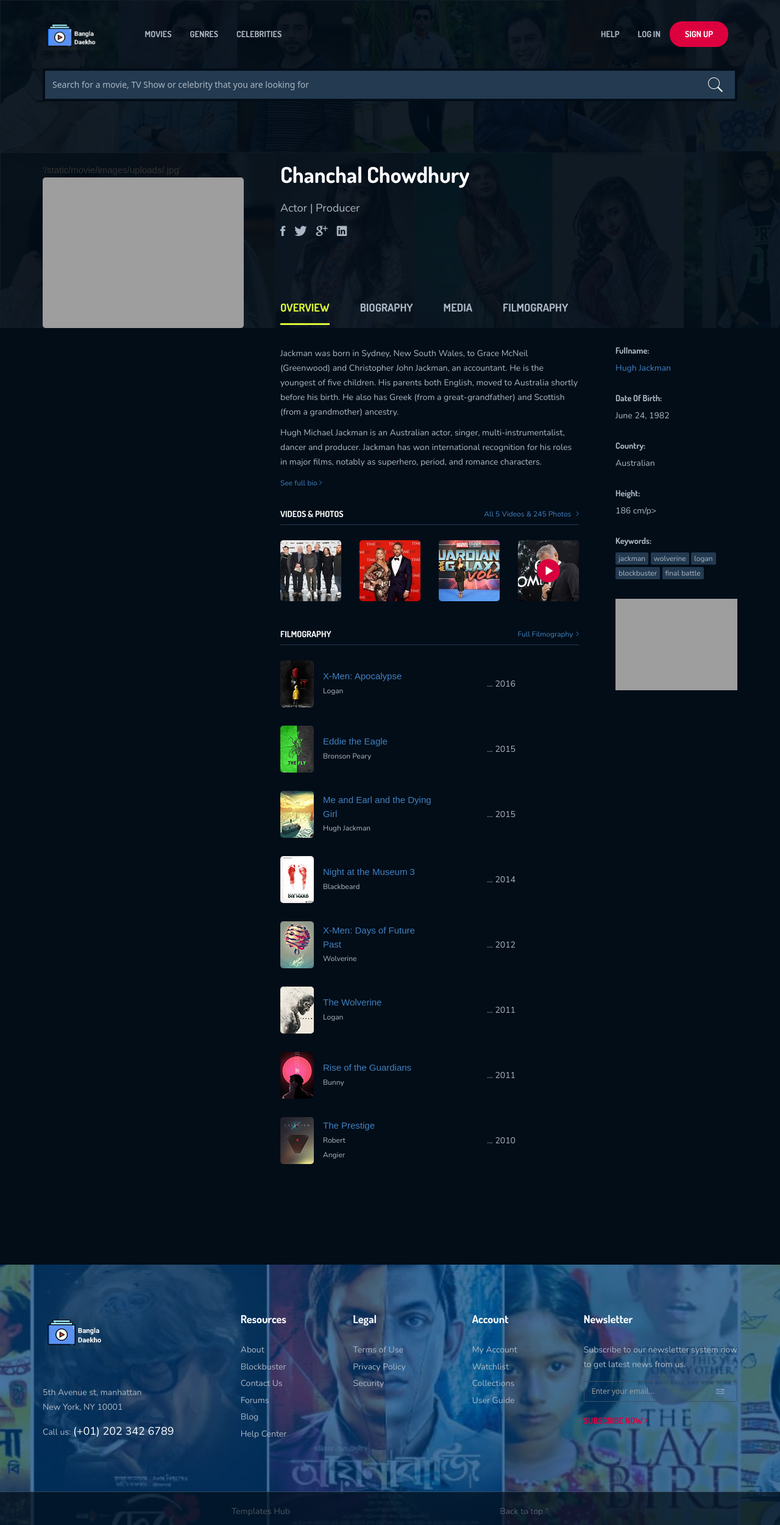
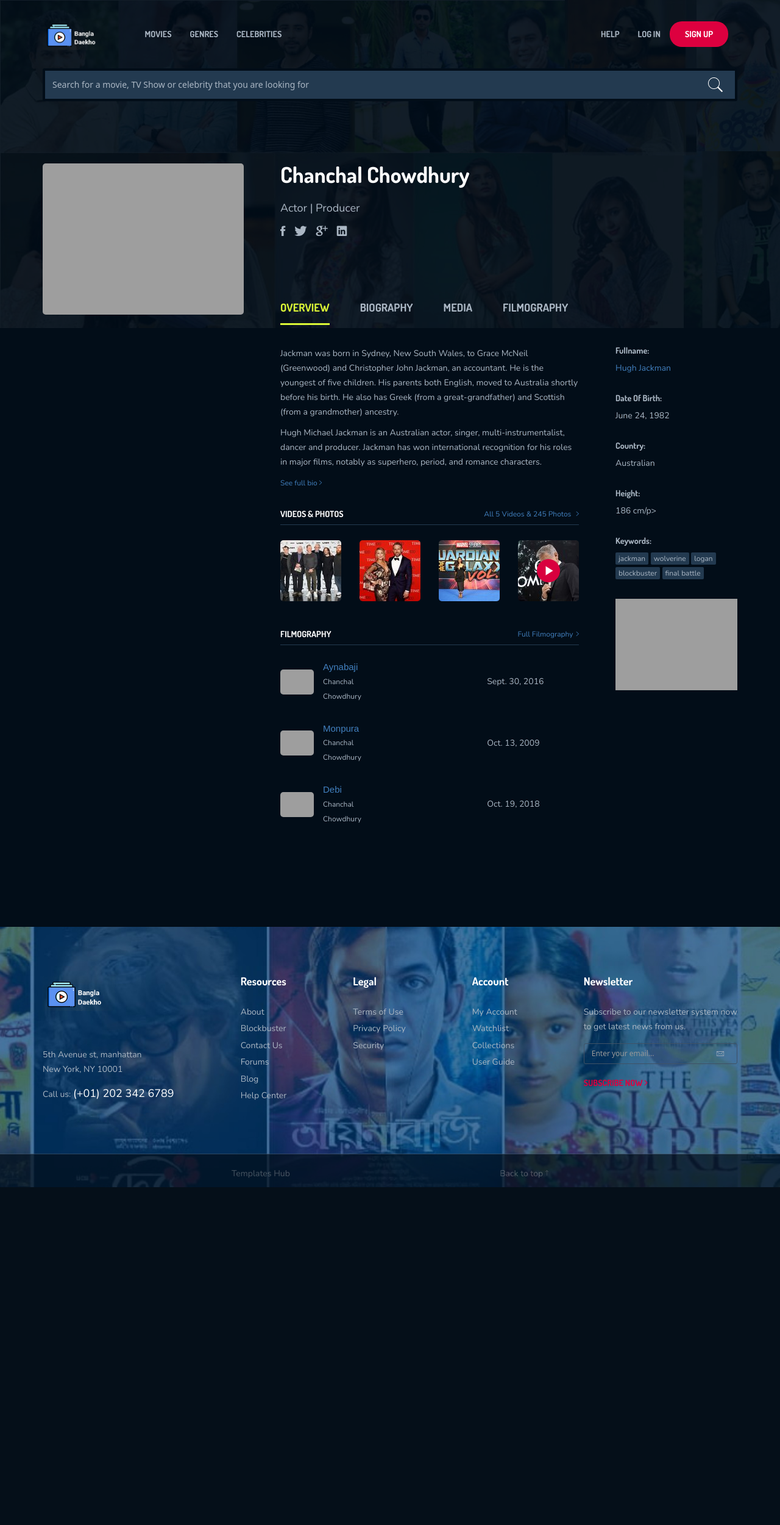
Before and after one commit to Codernob/Bangla-Movie-Recommender-System, a Django app: page /celebrities/1 in a window 1280 px wide. Shown: the whole page at 61% size. After the commit the page ends 1947 px from the top, so only its background shows below. Run offline with Django 3.2, Linux system fonts and the light colour scheme; data comes from the database, SQL or seed files in the repository; some libraries are stand-ins or nearby versions; grey boxes are pictures that could not be loaded.

Commit message:
added movies to celebrity page

```diff
--- a/moviesite/movie/templates/celebrity.html
+++ b/moviesite/movie/templates/celebrity.html
@@ -18,7 +18,7 @@
 	<div class="container">
 		<div class="row ipad-width">
 			<div class="col-md-4 col-sm-12 col-xs-12">
-				<div class="mv-ceb"> '{% static "" %}movie/images/uploads/{{movie.title}}.jpg'
+				<div class="mv-ceb">
 					<img src='{% static "" %}movie/images/uploads/{{celebrity.name}}.jpg' alt="">
 				</div>
 			</div>
@@ -68,87 +68,18 @@
 											</div>
 											<!-- movie cast -->
 											<div class="mvcast-item">
+												{% for movie in celebrity.movies.all %}
 												<div class="cast-it">
 													<div class="cast-left cebleb-film">
-														<img src="{% static 'movie/images/uploads/film1.jpg' %}" alt="">
+														<img src='{% static "" %}movie/images/uploads/{{movie.title}}.jpg' alt="" width="55" height="77">
 														<div>
-															<a href="#">X-Men: Apocalypse </a>
-															<p class="time">Logan</p>
-														</div>
-
-													</div>
-													<p>...  2016</p>
-												</div>
-												<div class="cast-it">
-													<div class="cast-left cebleb-film">
-														<img src="{% static 'movie/images/uploads/film2.jpg' %}" alt="">
-														<div>
-															<a href="#">Eddie the Eagle </a>
-															<p class="time">Bronson Peary</p>
+															<a href="{% url 'movie' movie.id %}">{{movie.title}} </a>
+															<p class="time">{{celebrity.name}}</p>
 														</div>
 													</div>
-													<p>...  2015</p>
+													<p>{{movie.release_date}}</p>
 												</div>
-												<div class="cast-it">
-													<div class="cast-left cebleb-film">
-														<img src="{% static 'movie/images/uploads/film3.jpg' %}" alt="">
-														<div>
-															<a href="#">Me and Earl and the Dying Girl </a>
-															<p class="time">Hugh Jackman</p>
-														</div>
-													</div>
-													<p>...  2015</p>
-												</div>
-												<div class="cast-it">
-													<div class="cast-left cebleb-film">
-														<img src="{% static 'movie/images/uploads/film4.jpg' %}" alt="">
-														<div>
-															<a href="#">Night at the Museum 3 </a>
-															<p class="time">Blackbeard</p>
-														</div>
-													</div>
-													<p>...  2014</p>
-												</div>
-												<div class="cast-it">
-													<div class="cast-left cebleb-film">
-														<img src="{% static 'movie/images/uploads/film5.jpg' %}" alt="">
-														<div>
-															<a href="#">X-Men: Days of Future Past </a>
-															<p class="time">Wolverine</p>
-														</div>
-													</div>
-													<p>...  2012</p>
-												</div>
-												<div class="cast-it">
-													<div class="cast-left cebleb-film">
-														<img src="{% static 'movie/images/uploads/film6.jpg' %}" alt="">
-														<div>
-															<a href="#">The Wolverine </a>
-															<p class="time">Logan</p>
-														</div>
-													</div>
-													<p>...  2011</p>
-												</div>
-												<div class="cast-it">
-													<div class="cast-left cebleb-film">
-														<img src="{% static 'movie/images/uploads/film7.jpg' %}" alt="">
-														<div>
-															<a href="#">Rise of the Guardians </a>
-															<p class="time">Bunny</p>
-														</div>
-													</div>
-													<p>...  2011</p>
-												</div>
-												<div class="cast-it">
-													<div class="cast-left cebleb-film">
-														<img src="{% static 'movie/images/uploads/film8.jpg' %}" alt="">
-														<div>
-															<a href="#">The Prestige </a>
-															<p class="time">Robert Angier</p>
-														</div>
-													</div>
-													<p>...  2010</p>
-												</div>
+												{% endfor %}
 											</div>
 						            	</div>
 						            	<div class="col-md-4 col-xs-12 col-sm-12">
@@ -344,87 +275,18 @@
 										</div>
 										<!-- movie cast -->
 										<div class="mvcast-item">
+											{% for movie in celebrity.movies.all %}
 											<div class="cast-it">
 												<div class="cast-left cebleb-film">
-													<img src="{% static 'movie/images/uploads/film1.jpg' %}" alt="">
+													<img src='{% static "" %}movie/images/uploads/{{movie.title}}.jpg' alt="" width="55" height="77">
 													<div>
-														<a href="#">X-Men: Apocalypse </a>
-														<p class="time">Logan</p>
-													</div>
-
-												</div>
-												<p>...  2016</p>
-											</div>
-											<div class="cast-it">
-												<div class="cast-left cebleb-film">
-													<img src="{% static 'movie/images/uploads/film2.jpg' %}" alt="">
-													<div>
-														<a href="#">Eddie the Eagle </a>
-														<p class="time">Bronson Peary</p>
+														<a href="{% url 'movie' movie.id %}">{{movie.title}} </a>
+														<p class="time">{{celebrity.name}}</p>
 													</div>
 												</div>
-												<p>...  2015</p>
+												<p>{{movie.release_date}}</p>
 											</div>
-											<div class="cast-it">
-												<div class="cast-left cebleb-film">
-													<img src="{% static 'movie/images/uploads/film3.jpg' %}" alt="">
-													<div>
-														<a href="#">Me and Earl and the Dying Girl </a>
-														<p class="time">Hugh Jackman</p>
-													</div>
-												</div>
-												<p>...  2015</p>
-											</div>
-											<div class="cast-it">
-												<div class="cast-left cebleb-film">
-													<img src="{% static 'movie/images/uploads/film4.jpg' %}" alt="">
-													<div>
-														<a href="#">Night at the Museum 3 </a>
-														<p class="time">Blackbeard</p>
-													</div>
-												</div>
-												<p>...  2014</p>
-											</div>
-											<div class="cast-it">
-												<div class="cast-left cebleb-film">
-													<img src="{% static 'movie/images/uploads/film5.jpg' %}" alt="">
-													<div>
-														<a href="#">X-Men: Days of Future Past </a>
-														<p class="time">Wolverine</p>
-													</div>
-												</div>
-												<p>...  2012</p>
-											</div>
-											<div class="cast-it">
-												<div class="cast-left cebleb-film">
-													<img src="{% static 'movie/images/uploads/film6.jpg' %}" alt="">
-													<div>
-														<a href="#">The Wolverine </a>
-														<p class="time">Logan</p>
-													</div>
-												</div>
-												<p>...  2011</p>
-											</div>
-											<div class="cast-it">
-												<div class="cast-left cebleb-film">
-													<img src="{% static 'movie/images/uploads/film7.jpg' %}" alt="">
-													<div>
-														<a href="#">Rise of the Guardians </a>
-														<p class="time">Bunny</p>
-													</div>
-												</div>
-												<p>...  2011</p>
-											</div>
-											<div class="cast-it">
-												<div class="cast-left cebleb-film">
-													<img src="{% static 'movie/images/uploads/film8.jpg' %}" alt="">
-													<div>
-														<a href="#">The Prestige </a>
-														<p class="time">Robert Angier</p>
-													</div>
-												</div>
-												<p>...  2010</p>
-											</div>
+											{% endfor %}
 										</div>
 						            </div>
 					       	 	</div>
```
